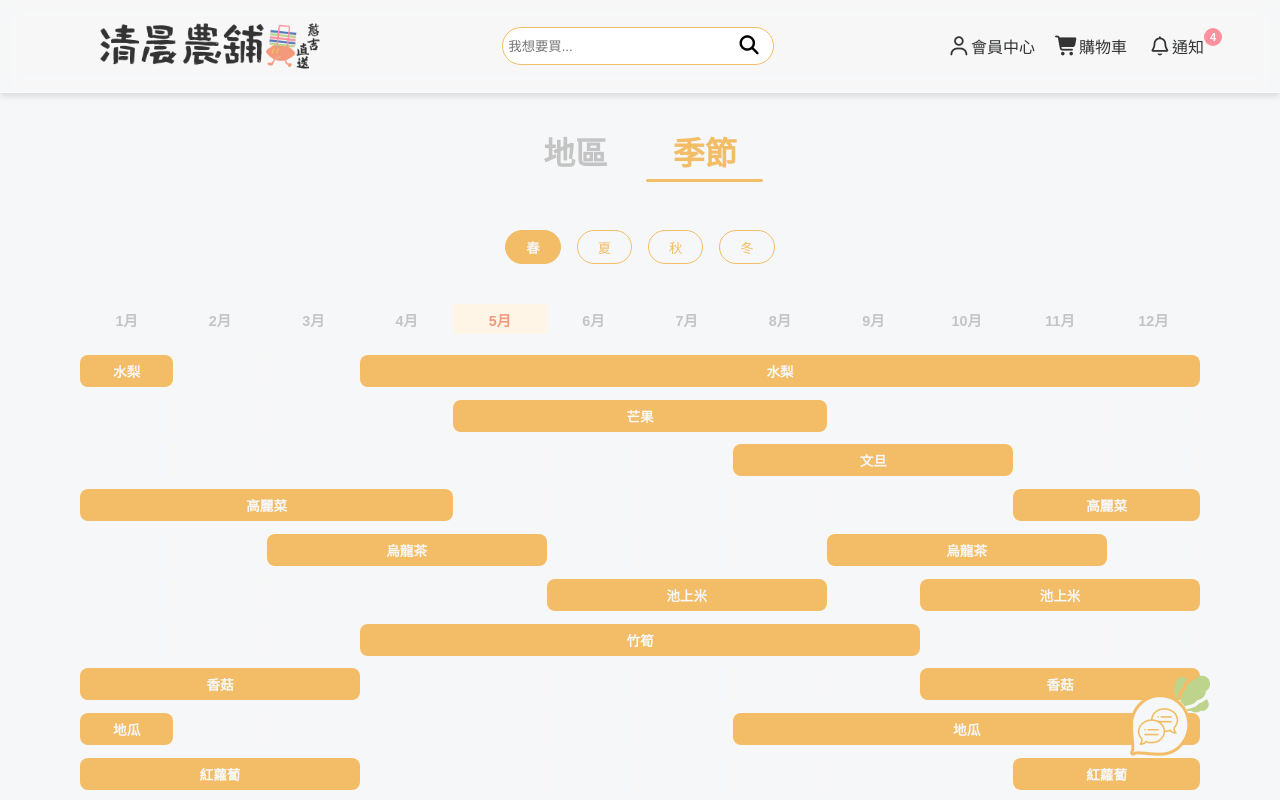
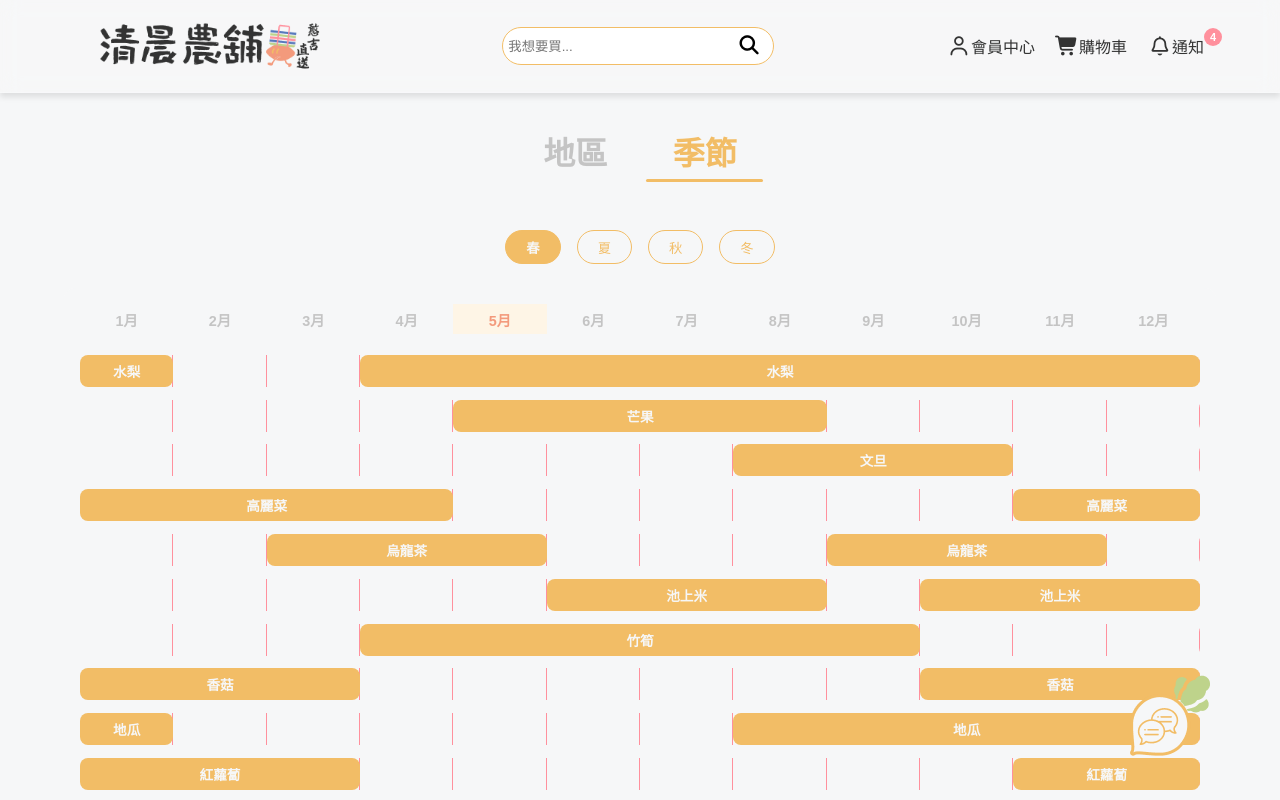
Before and after one commit to rHyThM3294/morning-farm, a Vue app: page /season in a window 1280 px wide. Shown: the top 800 px of the page. Built offline with nearby package versions, Linux system fonts and the light colour scheme; sample sign-in values are in the browser's storage.

Commit message:
使季節表格更好用

```diff
--- a/src/components/mapSeason/ProductGrid.vue
+++ b/src/components/mapSeason/ProductGrid.vue
@@ -78,7 +78,7 @@ watch(
 .commodity .cardBottom button.intoCart{
   margin: 0;
 }
-@media screen and (min-width: 768px){
+@media(width>768px){
   .commodity{
     width: 100%;
     max-width: 1440px;
--- a/src/components/mapSeason/SeasonChart.vue
+++ b/src/components/mapSeason/SeasonChart.vue
@@ -73,6 +73,7 @@
 </template>
 <script setup>
 import { ref, computed, onMounted, onUnmounted } from 'vue'
+const base = import.meta.env.BASE_URL
 const selectedProductId = ref(null)
 const props = defineProps({
   seasonChartData: Array
@@ -188,16 +189,27 @@ function computeMobileBarStyle(segment){
   position: relative;
   width: 100%;
   height: 500px;
+  border-radius: 6px;
+}
+/* 手機水平格線 */
+.monthCells::before {
+  content: '';
+  position: absolute;
+  inset: 0;
   background-image: repeating-linear-gradient(
     to bottom,
     transparent 0,
     transparent calc(100% / 12 - 1px),
-    var(--backgroundColor) calc(100% / 12 - 1px),
-    var(--backgroundColor) calc(100% / 12)
+    var(--secondColor) calc(100% / 12 - 1px),
+    var(--secondColor) calc(100% / 12)
   );
-  border-radius: 6px;
+  border-radius: inherit;
+  pointer-events: none;
+  z-index: 0;
 }
-
+.mobileRangeBar {
+  z-index: 1;
+}
 .mobileRangeBar{
   position: absolute;
   left: 0;
@@ -260,15 +272,27 @@ function computeMobileBarStyle(segment){
     position: relative;
     flex: 1;
     height: 32px;
+    border-radius: var(--radiusNormal);
+  }
+  /* 桌機垂直格線：用 outline 在 monthGrid 內畫 12 等份線 */
+  .monthGrid::before {
+    content: '';
+    position: absolute;
+    inset: 0;
     background-image: repeating-linear-gradient(
       to right,
       transparent 0,
       transparent calc(100% / 12 - 1px),
-      var(--backgroundColor) calc(100% / 12 - 1px),
-      var(--backgroundColor) calc(100% / 12)
+      var(--secondColor) calc(100% / 12 - 1px),
+      var(--secondColor) calc(100% / 12)
     );
-    border-radius: var(--radiusNormal);
+    border-radius: inherit;
+    pointer-events: none;
+    z-index: 0;
   }
+.rangeBar {
+  z-index: 1; /* bar 要在格線上面 */
+}
   .rangeBar{
     position: absolute;
     top: 0;
```
